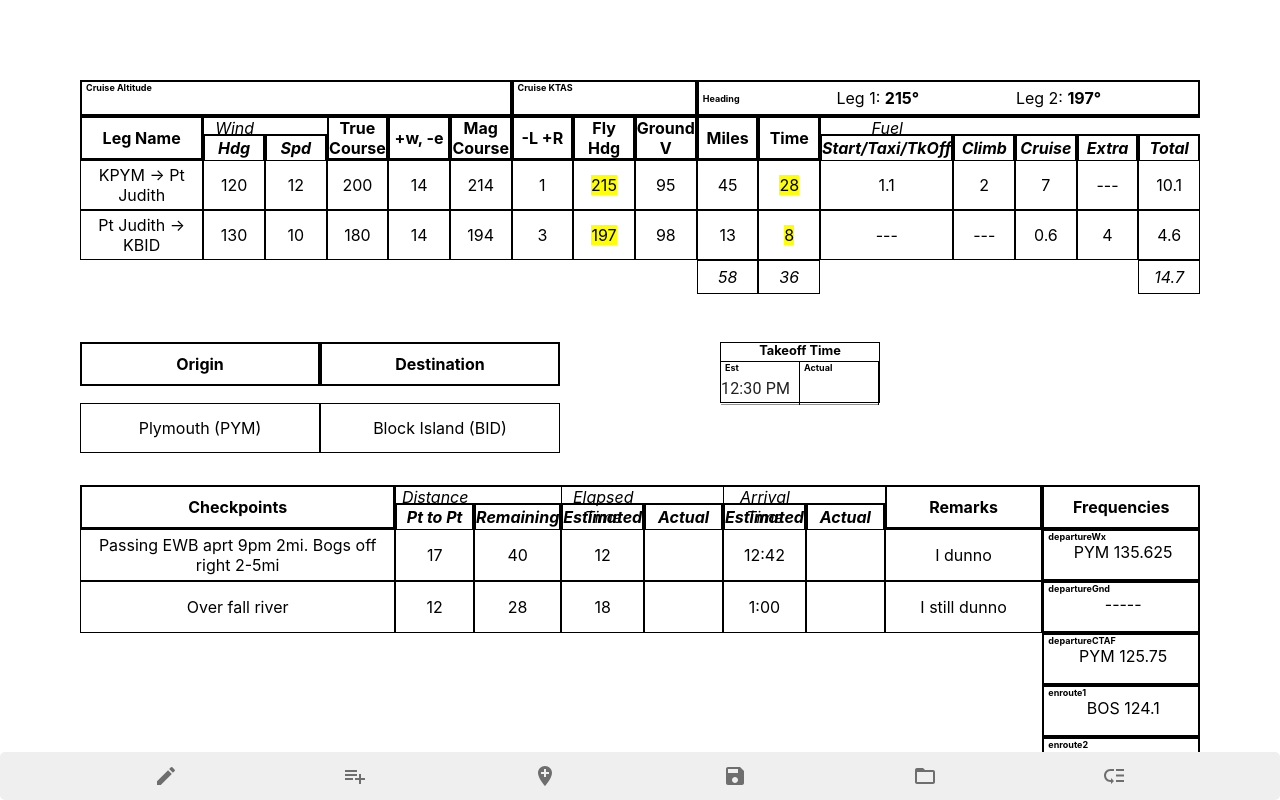
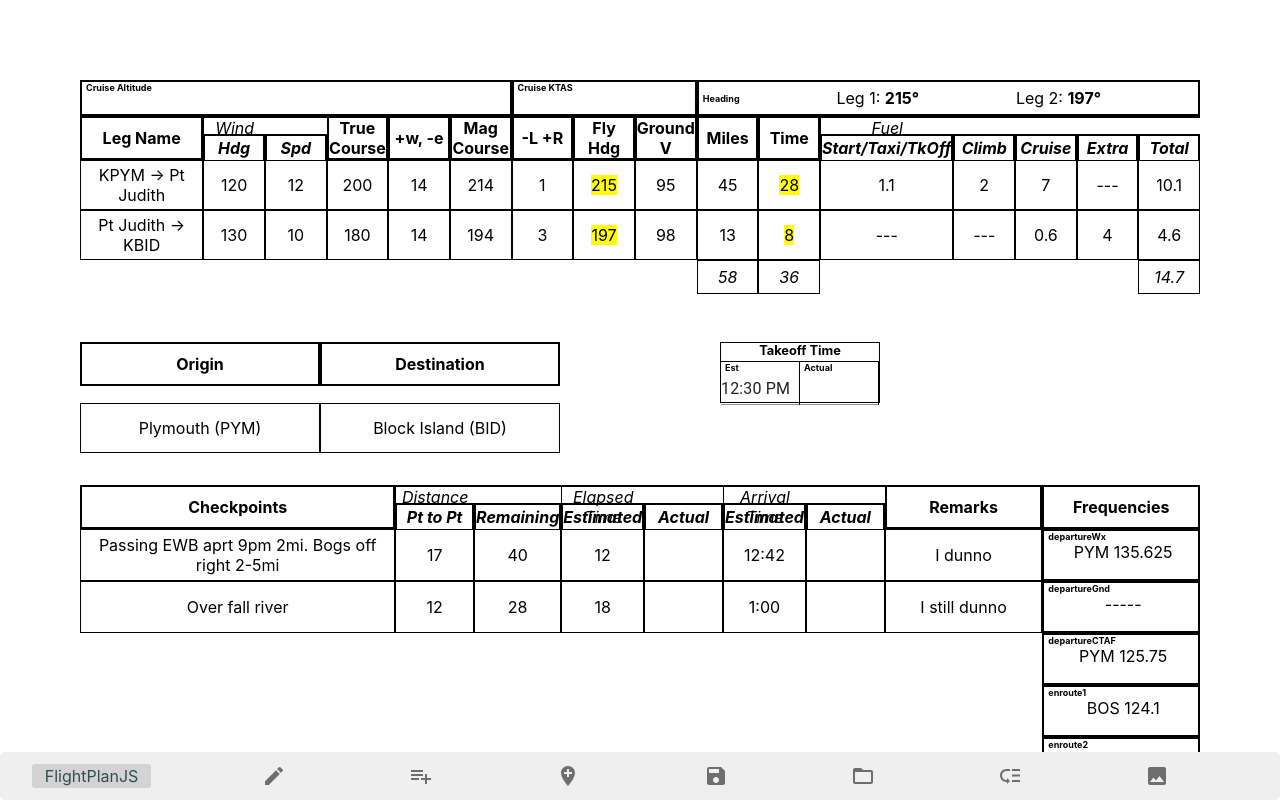
Before and after one commit to akaplo/flightplan, a React (Create React App) app: page / in a window 1280 px wide. Shown: the top 800 px of the page. Built offline with nearby package versions, Linux system fonts and the light colour scheme.

Commit message:
Add screenshot generation of flight plan.

```diff
--- a/package.json
+++ b/package.json
@@ -10,6 +10,7 @@
     "@testing-library/jest-dom": "^4.2.4",
     "@testing-library/react": "^9.5.0",
     "@testing-library/user-event": "^7.2.1",
+    "html2canvas": "^1.0.0-rc.7",
     "moment": "^2.27.0",
     "prop-types": "^15.7.2",
     "react": "^16.13.1",
--- a/src/ActionsBar.css
+++ b/src/ActionsBar.css
@@ -8,4 +8,20 @@
     bottom: 0;
     border-radius: 5px;
     justify-content: space-evenly;
+    align-items: center;
 }
+.logo {
+    border-radius: 3px;
+    display: flex;
+    background: lightgrey;
+    color: darkslategrey;
+    justify-content: center;
+    align-items: center;
+    height: 50%;
+    margin-left: -4.2rem;
+    padding: 0 0.8rem;
+}
+.logo:hover {
+    color: white;
+    background: #282c34;
+}
--- a/src/ActionsBar.jsx
+++ b/src/ActionsBar.jsx
@@ -9,14 +9,21 @@ import Tooltip from "@material-ui/core/Tooltip";
 import HighlightOffIcon from '@material-ui/icons/HighlightOff';
 import AddLocationIcon from '@material-ui/icons/AddLocation';
 import {downloadBlobAsFile} from "./fileUtils";
-import {reverseCheckpointString} from "./utils";
 import LowPriorityIcon from '@material-ui/icons/LowPriority';
+import html2canvas from 'html2canvas';
+import ImageIcon from '@material-ui/icons/Image';
 
-const ActionsBar = ({ addEmptyCheckpoint, addEmptyLeg, generateFile, showCheckpointEditor, checkpointEditorVisible, loadFlightPlan, reverseFlightPlan }) => {
+const ActionsBar = ({ addEmptyCheckpoint, addEmptyLeg, generateFile, showCheckpointEditor, checkpointEditorVisible, loadFlightPlan, reverseFlightPlan, setActionBarVisible }) => {
     const inputFile = useRef(null);
     return (
         <footer className={ 'bar' }>
-            <Tooltip title={ checkpointEditorVisible ? 'Cancel' : 'Remove Rows' }>
+            <Tooltip title={ 'By Aaron Kaplowitz, 2020' }>
+                <div className={ 'logo' }>
+                    FlightPlanJS
+                </div>
+            </Tooltip>
+
+            <Tooltip title={ checkpointEditorVisible ? 'Cancel' : 'Move/Remove Rows' }>
                 <IconButton onClick={ showCheckpointEditor }>
                     {
                         !checkpointEditorVisible && <EditIcon/>
@@ -62,6 +69,21 @@ const ActionsBar = ({ addEmptyCheckpoint, addEmptyLeg, generateFile, showCheckpo
                     <LowPriorityIcon/>
                 </IconButton>
             </Tooltip>
+            <Tooltip title={ 'Generate Downloadable Image' }>
+                <IconButton onClick={ () => {
+                    const prevHeight = document.body.scrollHeight;
+                    setActionBarVisible(false);
+                    window.setTimeout(() => {
+                        html2canvas(document.body).then(function(canvas) {
+                            document.body.appendChild(canvas);
+                            setActionBarVisible(true, canvas);
+                            window.scrollTo({ behavior: 'smooth', top: prevHeight });
+                        });
+                    }, 200)
+                } }>
+                    <ImageIcon/>
+                </IconButton>
+            </Tooltip>
         </footer>
     );
 }
--- a/src/App.js
+++ b/src/App.js
@@ -12,6 +12,7 @@ import {generateFile} from "./fileUtils";
 import FrequenciesBox from "./FrequenciesBox";
 
 const App = () => {
+    const [actionBarVisible, setActionBarVisible] = useState(true);
     const [checkpoints, setCheckpoints] = useState([
         { description: 'Passing EWB aprt 9pm 2mi. Bogs off right 2-5mi', distPtToPt: 17, distRemaining: 40, timeElapsedEst: 12, timeArrivedEst: '12:42', remarks: 'I dunno'},
         { description: 'Over fall river', distPtToPt: 12, distRemaining: 28, timeElapsedEst: 18, timeArrivedEst: '1:00', remarks: 'I still dunno'}
@@ -80,7 +81,8 @@ const App = () => {
                     removeRow={ index => setCheckpoints(c => [...c.slice(0, index), ...c.slice(index + 1)]) }
                 />
             </div>
-            <ActionsBar
+            {
+                actionBarVisible && <ActionsBar
                     addEmptyCheckpoint={ () => setCheckpoints([ ...checkpoints, []]) }
                     addEmptyLeg={ () => setLegs(computeRowCellValues(upperBoxHeaders, [ ...legs, []])) }
                     generateFile={ () => generateFile(cruiseAlt, cruiseKTAS, legs, checkpoints, [], [], origin, destination) }
@@ -106,7 +108,9 @@ const App = () => {
                         setTakeoffTimeAct(null);
                         setTakeoffTimeEst(null);
                     } }
+                    setActionBarVisible={ setActionBarVisible }
                 />
+            }
         </div>
       </MuiPickersUtilsProvider>
 );
```
Also changed, not shown: 1 other file (tests, documents, lock files or other folders). Lines whose indentation alone changed are shown as unchanged.
